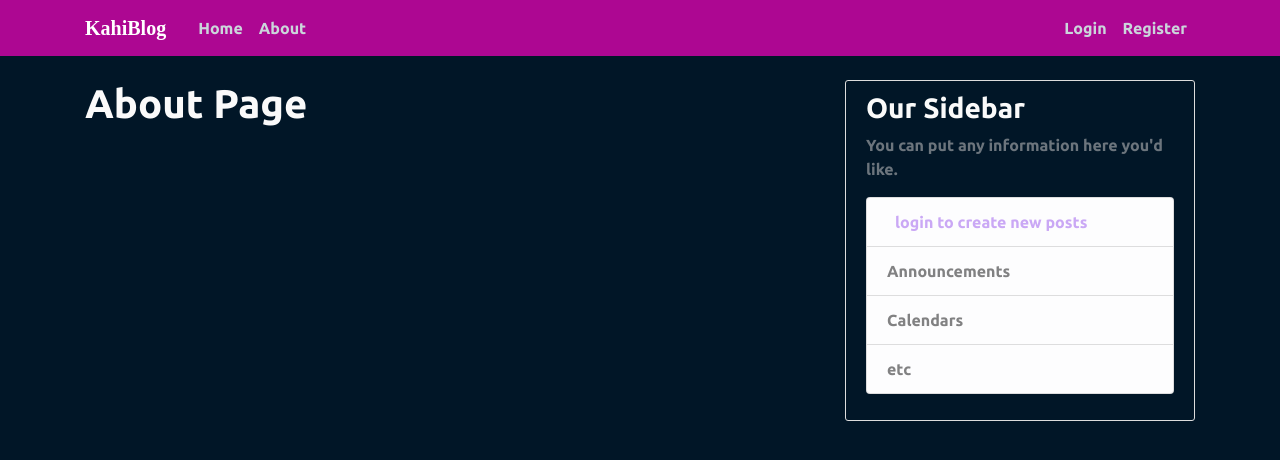
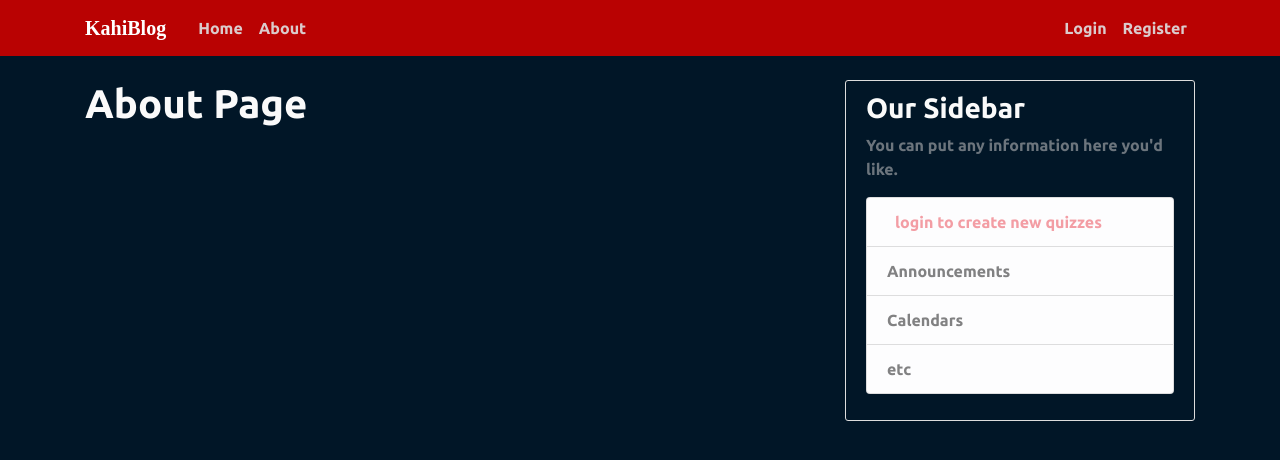
Before and after one commit to kahina45678/pfe_m2, a Flask app: page /about in a window 1280 px wide. Shown: the top 460 px of the page. Run offline with Flask 3, Linux system fonts and the light colour scheme; some libraries are stand-ins or nearby versions.

Commit message:
rouge et modification du texte

```diff
--- a/static/main.css
+++ b/static/main.css
@@ -26,11 +26,11 @@ body {
   }
 
   .rose {
-    background-color: #AD0792;
+    background-color: #b90202;
   }
 
   .site-header .navbar-nav .nav-link {
-    color: #cbd5db;
+    color: #dbcbcc;
   }
 
   .site-header .navbar-nav .nav-link:hover {
@@ -110,5 +110,5 @@ body {
   }
 
   a{
-    color:#CAA8F5;
+    color:#f39da4;
   }
--- a/templates/layout.html
+++ b/templates/layout.html
@@ -65,9 +65,9 @@
             <p class='text-muted'>You can put any information here you'd like.
               <ul class="list-group">
                 {% if session['logged_in'] %}
-                  <li class="list-group-item list-group-item-light success vert"><a class="ml-2 vert" href="{{ url_for('newPost') }}">New Post</a></li>
+                  <li class="list-group-item list-group-item-light success vert"><a class="ml-2 vert" href="{{ url_for('newPost') }}">New Quiz</a></li>
                 {% else %}
-                  <li class="list-group-item list-group-item-light success"><a class="ml-2" href="{{ url_for('login') }}">login to create new posts</a></li>
+                  <li class="list-group-item list-group-item-light success"><a class="ml-2" href="{{ url_for('login') }}">login to create new quizzes</a></li>
                 {% endif %}
 
                 <li class="list-group-item list-group-item-light">Announcements</li>
```
Also changed, not shown: 1 other file.
